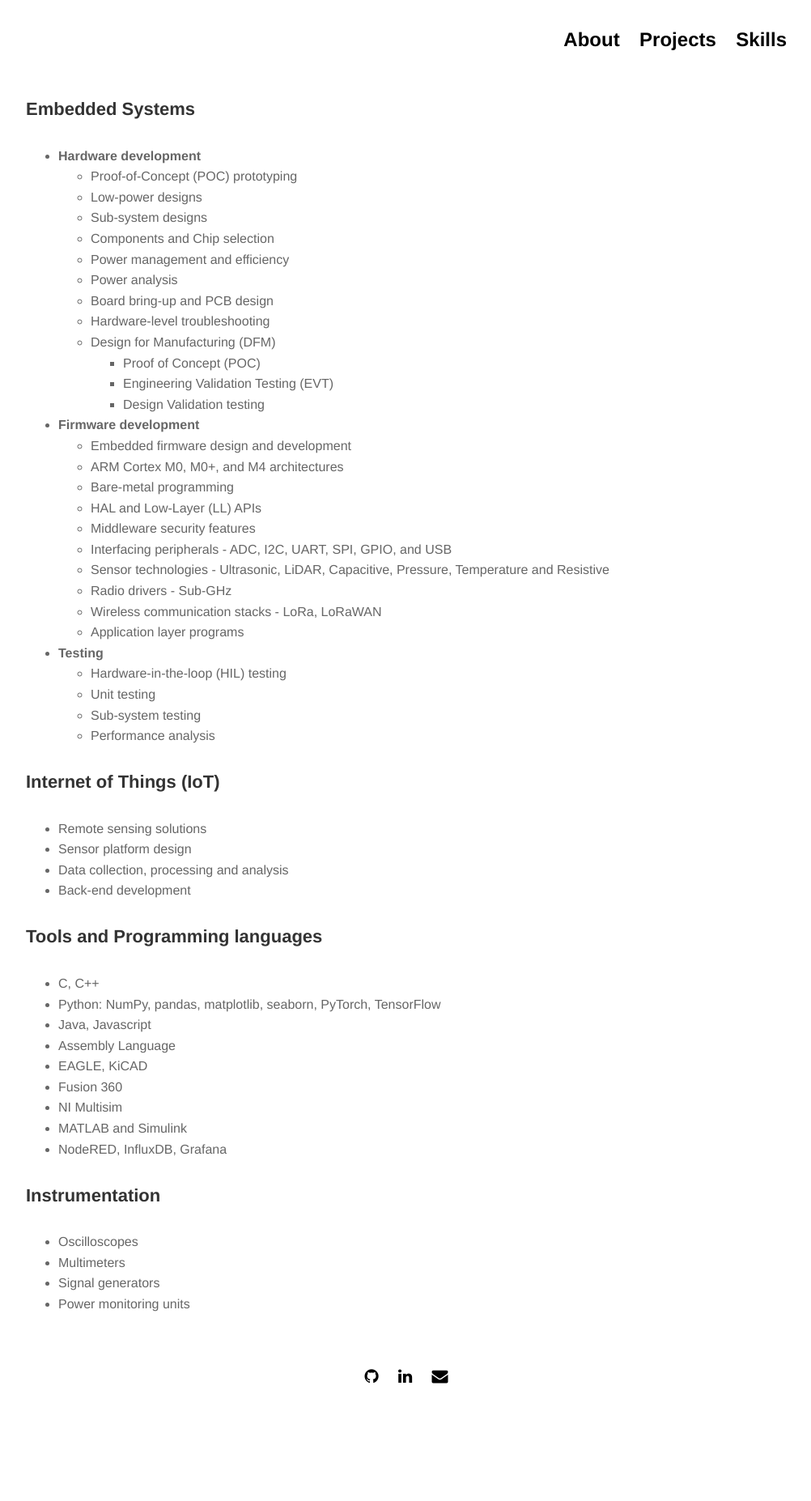
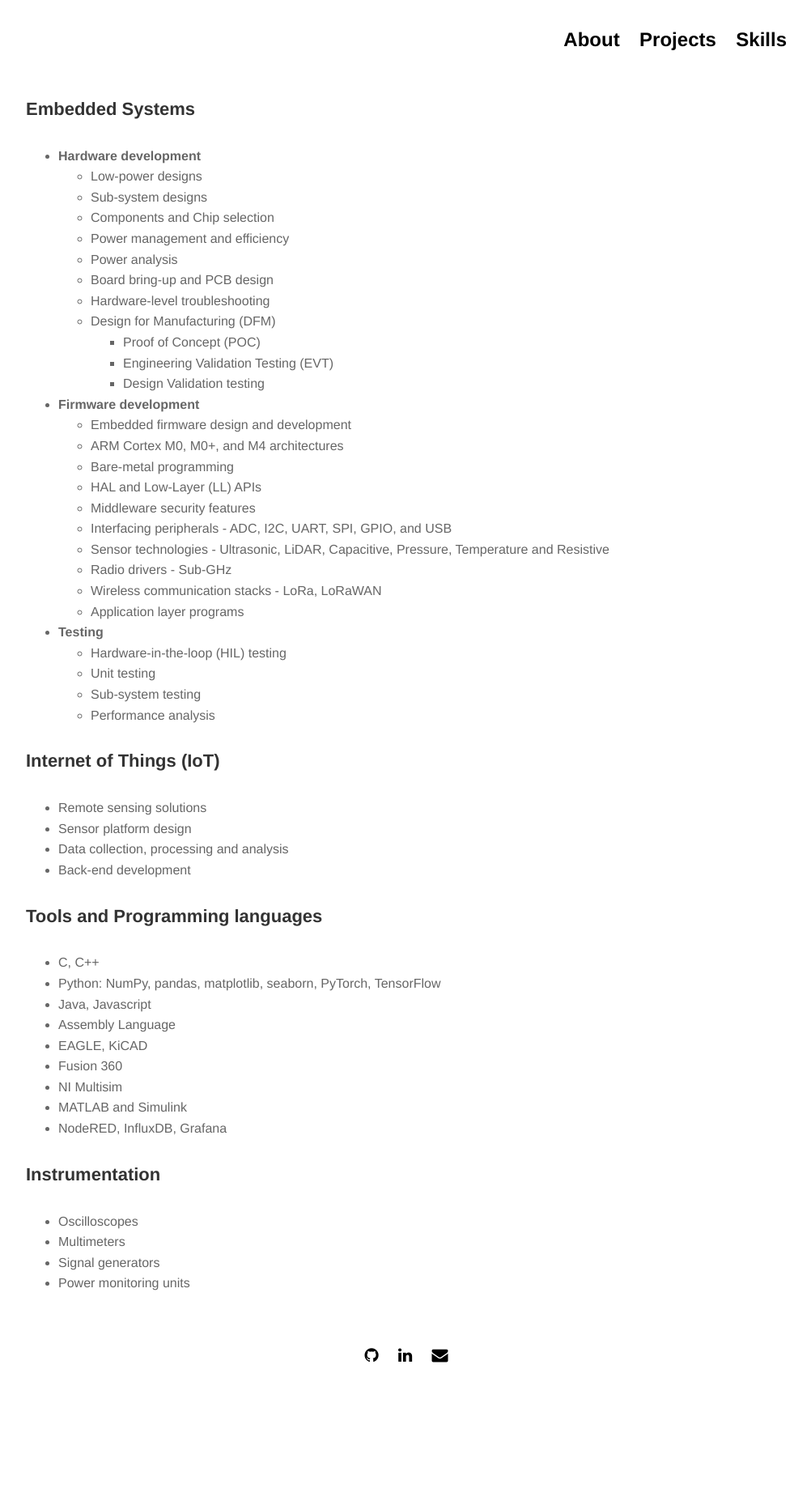
Before and after one commit to Praneethsvch/praneethsvch.github.io, a Jekyll site: the page built from pages/skills.md, in a window 1280 px wide. Shown: the whole page at 81% size, without its empty margins (138-1140 px from the left). Built offline with Jekyll 4.4.1, drawn with Linux system fonts in a browser that asks for light colours; nearby versions of some CDN libraries; after the commit the page ends 1828 px from its top, so only the background shows below that.

Commit message:
Update skills.md

```diff
--- a/pages/skills.md
+++ b/pages/skills.md
@@ -7,7 +7,6 @@ permalink: /skills
 #### Embedded Systems
 
 - **Hardware development**
-	- Proof-of-Concept (POC) prototyping
 	- Low-power designs
 	- Sub-system designs
 	- Components and Chip selection
```
